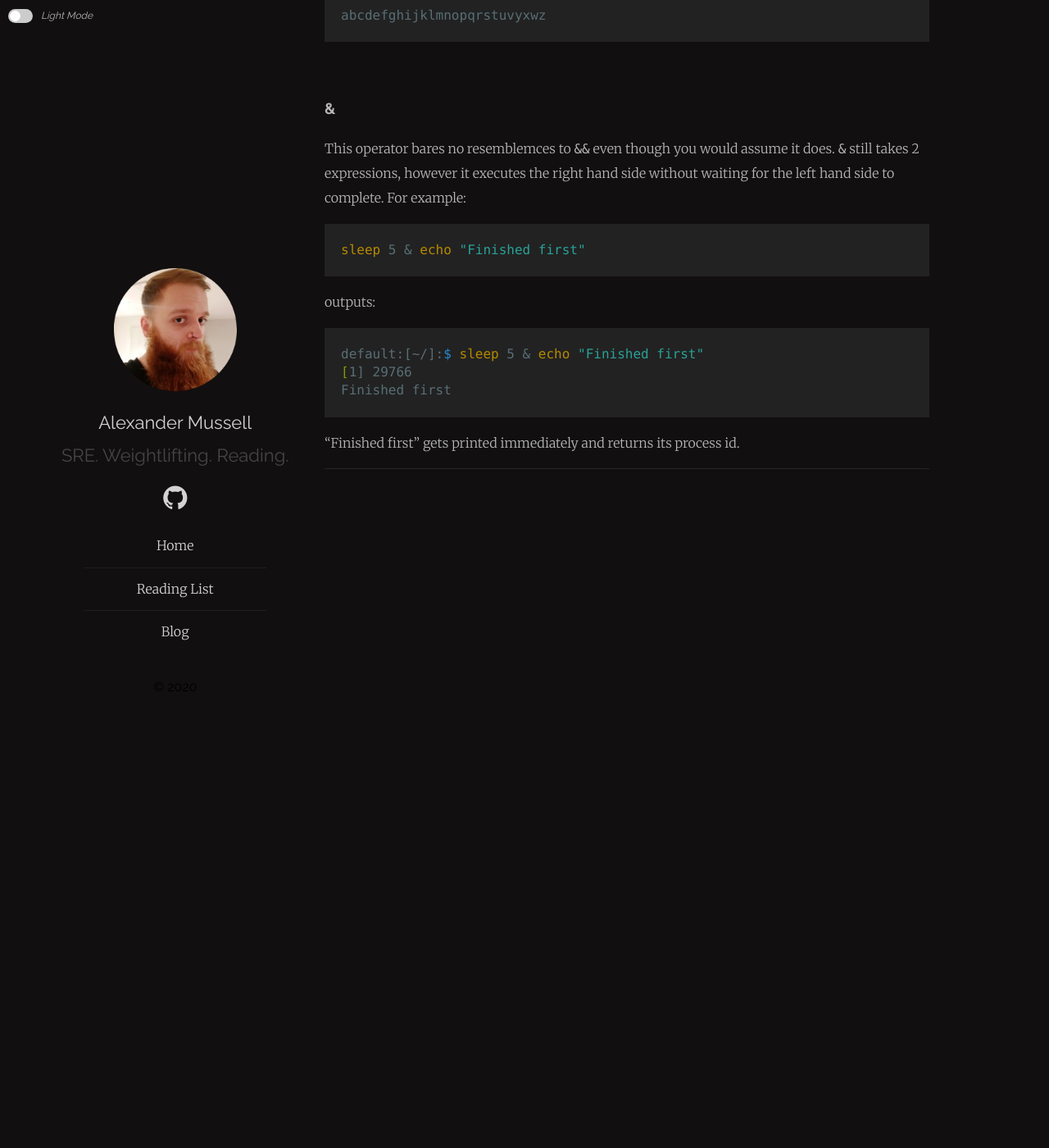
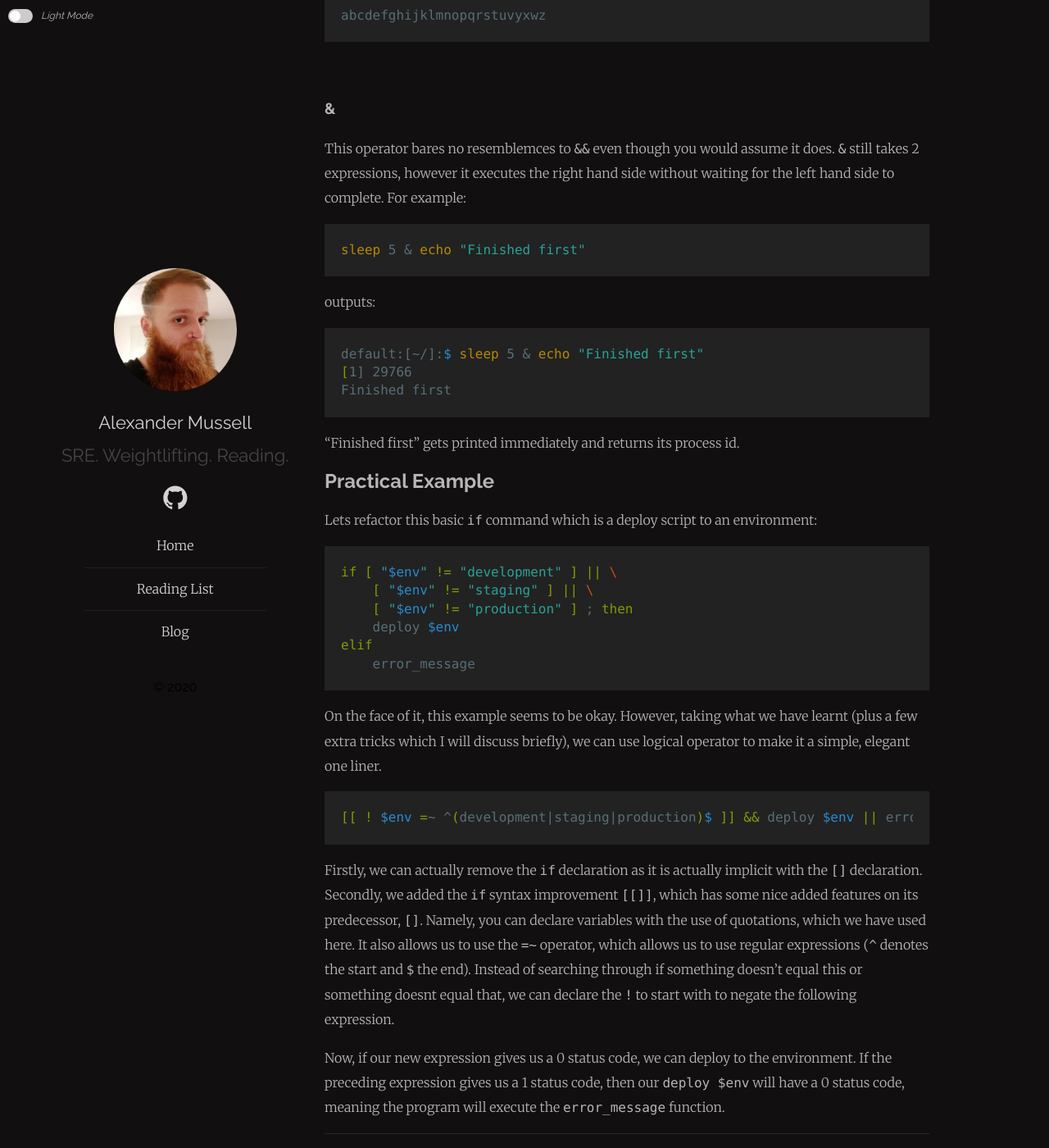
Before and after one commit to AlexMussell/alexmussell.github.io, a Jekyll site: the page built from _posts/2020-03-26-bash-logical-operators.markdown, in a window 1280 px wide and 1400 px high, scrolled down 2277 px. Shown: the whole window at 82% size. Built offline with Jekyll 4.4.1, drawn with Linux system fonts in a browser that asks for light colours; comment, search, counter and statistics services are not loaded; before the commit the page ends 2894 px from its top, so only the background shows below that.

Commit message:
practical example

````diff
--- a/_posts/2020-03-26-bash-logical-operators.markdown
+++ b/_posts/2020-03-26-bash-logical-operators.markdown
@@ -112,3 +112,26 @@ Finished first
 ```
 
 "Finished first" gets printed immediately and returns its process id.
+
+
+## Practical Example
+
+Lets refactor this basic `if` command which is a deploy script to an environment:
+
+```bash
+if [ "$env" != "development" ] || \
+    [ "$env" != "staging" ] || \
+    [ "$env" != "production" ] ; then
+    deploy $env
+elif
+    error_message
+```
+
+On the face of it, this example seems to be okay. However, taking what we have learnt (plus a few extra tricks which I will discuss briefly), we can use logical operator to make it a simple, elegant one liner.
+
+```bash
+[[ ! $env =~ ^(development|staging|production)$ ]] && deploy $env || error_message
+```
+Firstly, we can actually remove the `if` declaration as it is actually implicit with the `[]` declaration. Secondly, we added the `if` syntax improvement `[[]]`, which has some nice added features on its predecessor, `[]`. Namely, you can declare variables with the use of quotations, which we have used here. It also allows us to use the `=~` operator, which allows us to use regular expressions (`^` denotes the start and `$` the end). Instead of searching through if something doesn't equal this or something doesnt equal that, we can declare the `!` to start with to negate the following expression.
+
+Now, if our new expression gives us a 0 status code, we can deploy to the environment. If the preceding expression gives us a 1 status code, then our `deploy $env` will have a 0 status code, meaning the program will execute the `error_message` function.
````
